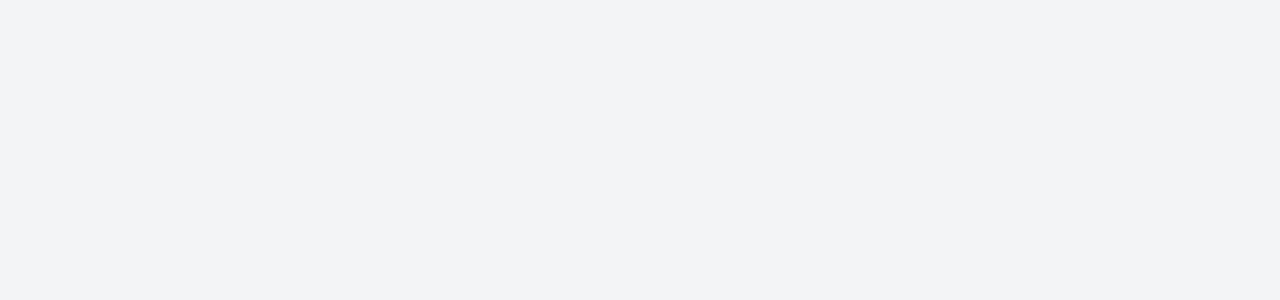
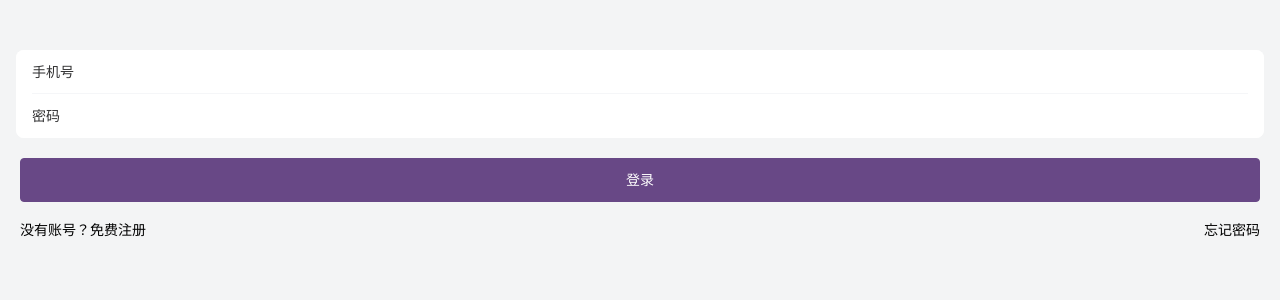
Before and after one commit to qiaozhididi/vue3_ts_shop, a Vue app: page /login in a window 1280 px wide. Before the commit this address had no page. Shown: the top 300 px of the page. Built offline with nearby package versions, Linux system fonts and the light colour scheme; what vue-baidu-map-3x would draw is missing.

Commit message:
feat: 登录页界面

```diff
--- a/components.d.ts
+++ b/components.d.ts
@@ -24,6 +24,7 @@ declare module 'vue' {
     VanDropdownItem: typeof import('vant/es')['DropdownItem']
     VanDropdownMenu: typeof import('vant/es')['DropdownMenu']
     VanEmpty: typeof import('vant/es')['Empty']
+    VanField: typeof import('vant/es')['Field']
     VanGrid: typeof import('vant/es')['Grid']
     VanGridItem: typeof import('vant/es')['GridItem']
     VanIndexAnchor: typeof import('vant/es')['IndexAnchor']
--- a/package.json
+++ b/package.json
@@ -17,6 +17,7 @@
     "pinia": "^2.1.7",
     "pinia-plugin-persist": "^1.0.0",
     "querystring": "^0.2.1",
+    "ts-md5": "^1.3.1",
     "vant": "^4.9.1",
     "vue": "^3.4.29",
     "vue-baidu-map-3x": "^1.0.39",
--- a/src/router/index.ts
+++ b/src/router/index.ts
@@ -77,6 +77,11 @@ const router = createRouter({
       name: "personDetails",
       component: () => import("@/views/PersonView/PersonDetailsView.vue"),
     },
+    {
+      path: "/login",
+      name: "login",
+      component: () => import("@/views/LoginView/LoginView.vue"),
+    },
   ],
 });
 
--- /dev/null
+++ b/src/views/LoginView/LoginView.vue
@@ -0,0 +1,81 @@
+<template>
+  <div class="login-container">
+    <div class="login">
+      <!-- <img src="" alt="" /> -->
+    </div>
+    <div class="info">
+      <van-cell-group inset>
+        <van-field v-model="tel" label="手机号" type="tel" />
+        <van-field v-model="password" label="密码" type="password" />
+      </van-cell-group>
+    </div>
+    <div class="btn">
+      <van-button color="#684886" type="primary" block @click="onLogin"
+        >登录</van-button
+      >
+    </div>
+    <div class="other">
+      <div class="free" @click="onFree">没有账号？免费注册</div>
+      <div class="forget">忘记密码</div>
+    </div>
+  </div>
+</template>
+
+<script lang="ts" setup>
+import { ref, reactive, onMounted } from "vue";
+import { login } from "@/api/Login/index";
+import { Md5 } from "ts-md5"
+
+import { useRoute, useRouter } from "vue-router";
+
+const tel = ref<string>("");
+const password = ref<string>("");
+
+const router = useRouter();
+const route = useRoute();
+
+const onLogin = () => {};
+
+const onFree = () => {
+  router.push("/register");
+};
+</script>
+<style lang="less" scoped>
+.login-container {
+  .login {
+    width: 100%;
+    margin-top: 50px;
+    text-align: center;
+
+    img {
+      widows: 150px;
+    }
+  }
+
+  .info {
+    margin-top: 50px;
+  }
+
+  .btn {
+    padding: 20px;
+  }
+
+  .other {
+    display: flex;
+    padding: 20px;
+    padding-top: 0;
+
+    .free {
+      flex: 1;
+      text-align: left;
+      font-size: 14px;
+    }
+
+    .forget {
+      flex: 1;
+      text-align: right;
+      font-size: 14px;
+    }
+  }
+}
+</style>
```
Also changed, not shown: src/api/Login/index.ts (added, +11 -0 lines), 1 other file (tests, documents, lock files or other folders).
